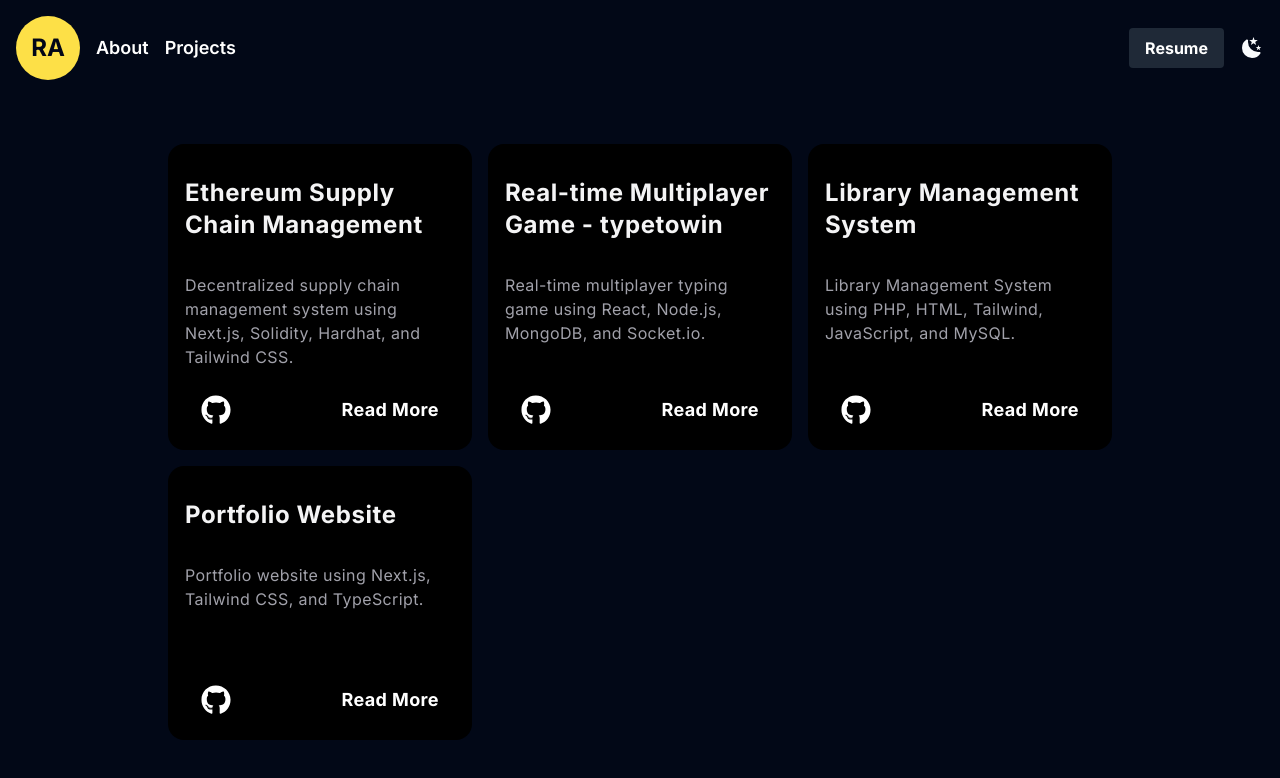
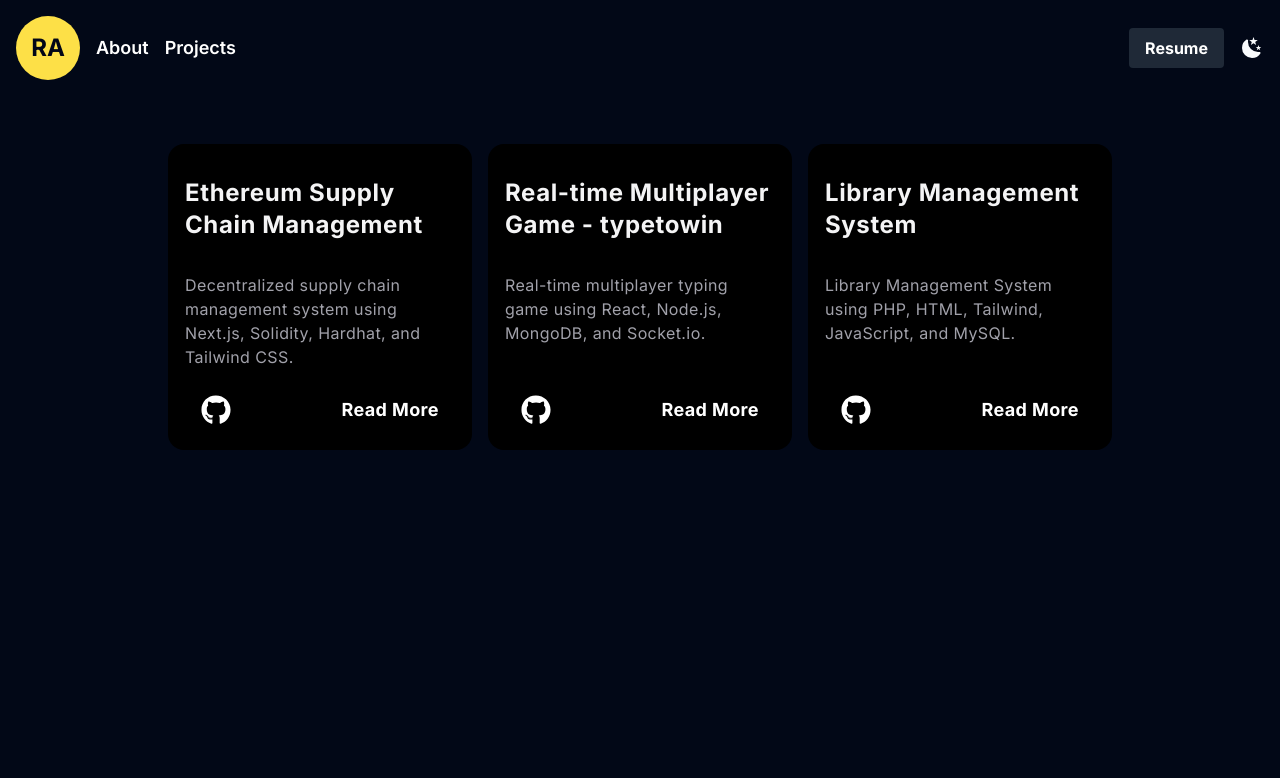
Before and after one commit to rahularora27/portfolio-v2, a Next.js app: page /projects in a window 1280 px wide. Shown: the top 778 px of the page. Built offline with nearby package versions, Linux system fonts and the light colour scheme.

Commit message:
did stuff

```diff
--- a/src/app/data/index.ts
+++ b/src/app/data/index.ts
@@ -19,12 +19,5 @@
       "Library Management System using PHP, HTML, Tailwind, JavaScript, and MySQL.",
     githubLink: "https://github.com/rahularora27/Library-Management-System.git",
     readMoreLink: "https://example.com/read-more/library-management",
-  },
-  {
-    title: "Portfolio Website",
-    description:
-      "Portfolio website using Next.js, Tailwind CSS, and TypeScript.",
-    githubLink: "https://github.com/rahularora27/portfolio-v2",
-    readMoreLink: "https://example.com/read-more/library-management",
   }
 ];
```
Also changed, not shown: 1 other file (tests, documents, lock files or other folders).
